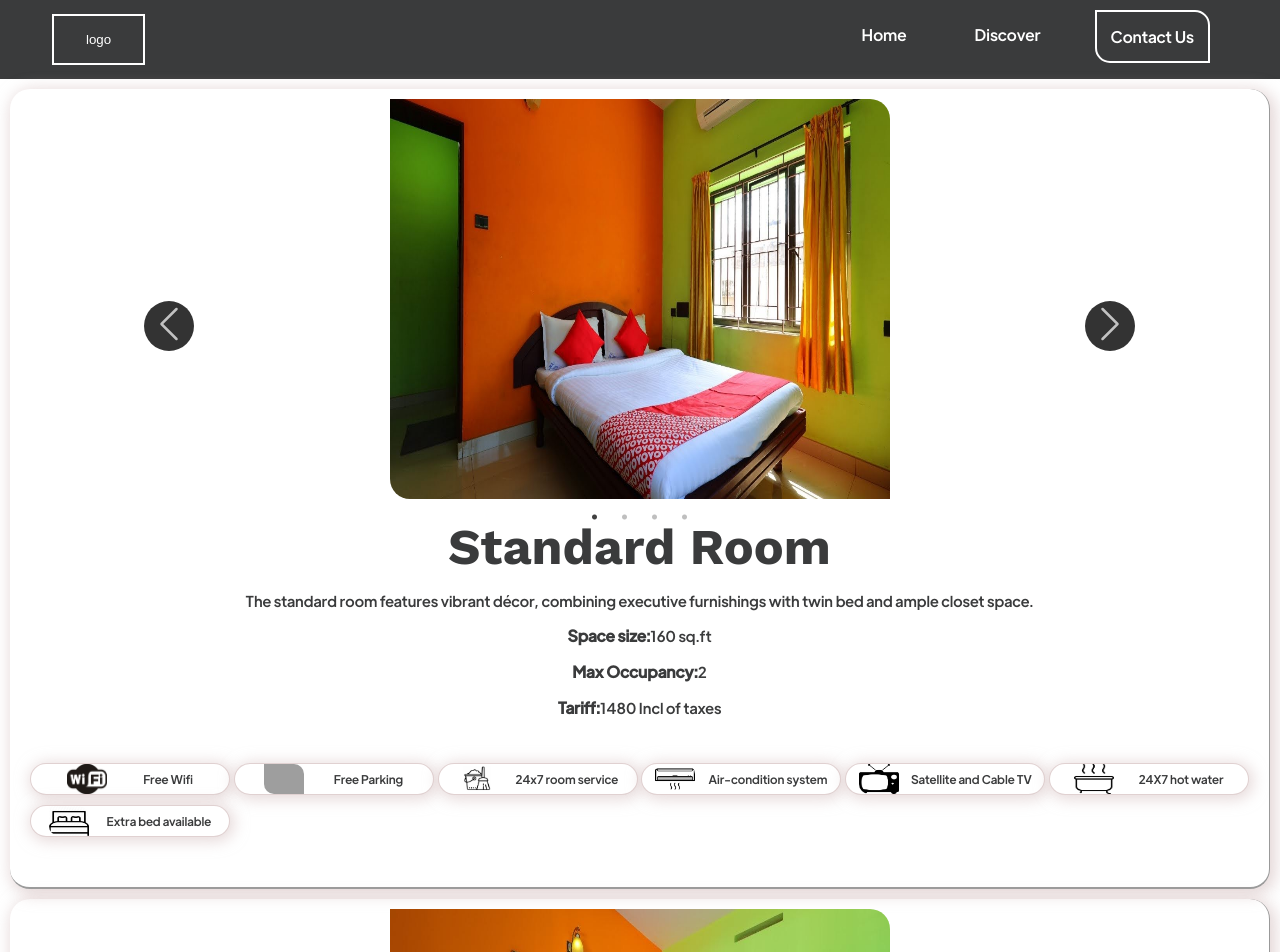
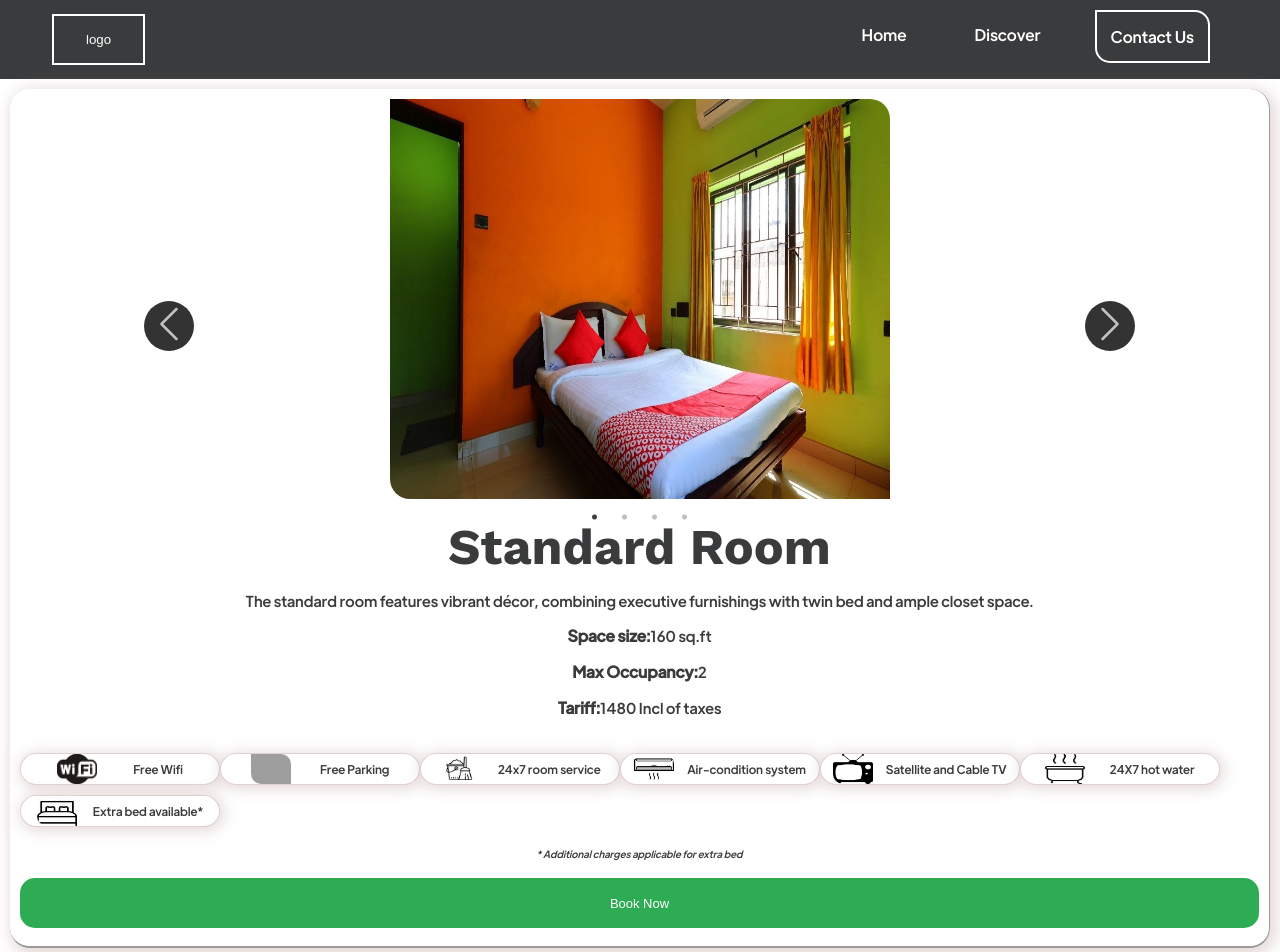
Before and after one commit to agentblues22/hotel-booking-test, a Next.js app: page /discover in a window 1280 px wide. Shown: the top 952 px of the page. Built offline with nearby package versions, Linux system fonts and the light colour scheme; grey boxes are pictures that could not be loaded.

Commit message:
making changes for the buyer

```diff
--- a/components/Icongallery.js
+++ b/components/Icongallery.js
@@ -30,7 +30,7 @@ function Icongallery() {
       key: "06",
     },
     {
-      description: "Extra bed available ",
+      description: "Extra bed available* ",
       url: "/icons/bed.png",
       key: "07",
     },
--- a/components/Icongallery.module.css
+++ b/components/Icongallery.module.css
@@ -2,7 +2,7 @@
   padding: 20px 0px 0px 0px;
   display: flex;
   flex-direction: row;
-  justify-content: space-between;
+  justify-content: flex-start;
   flex-wrap: wrap;
 }
 
@@ -31,13 +31,13 @@
   font-size: 12px;
 }
 
-@media only screen and (max-width: 1500px) {
+@media only screen and (max-width: 1100px) {
   .imagegallery_main {
     padding: 30px 10px 30px 10px;
     display: flex;
     flex-direction: row;
     flex-wrap: wrap;
-    justify-content: space-between;
+    justify-content: space-around;
     justify-self: center;
   }
 
--- a/pages/discover.js
+++ b/pages/discover.js
@@ -4,6 +4,10 @@ import Roomcarousal from "../components/roomcarousal";
 import Icongallery from "../components/Icongallery";
 
 export default function Discover() {
+  function AlertBox() {
+    alert("For Booking contact +91 902 031 6400 / +91 807 569 8245");
+  }
+
   const photos = [
     {
       description:
@@ -107,6 +111,12 @@ export default function Discover() {
               <div className={classes.icongallery}>
                 <Icongallery />
               </div>
+              <div className={classes.small_reminder}>
+                * Additional charges applicable for extra bed{" "}
+              </div>
+              <button onClick={AlertBox} className={classes.galleryCTA}>
+                Book Now
+              </button>
             </div>
           </div>
         );
--- a/styles/discover.module.css
+++ b/styles/discover.module.css
@@ -9,6 +9,12 @@
 
 .poi_main {
   width: 100%;
+}
+
+.small_reminder {
+  font-size: 10px;
+  font-style: italic;
+  margin: 10px 0px 10px 0px;
 }
 .room_imgcontainer {
   grid-area: contain1;
@@ -23,11 +29,28 @@
   font-size: 16px;
   color: #3a3b3c;
 }
+.galleryCTA {
+  width: 250px;
+  height: 50px;
+  font-size: 20px;
+  background-color: rgba(23, 163, 65, 0.9);
+  color: white;
+  padding: 14px 20px;
+  margin: 8px 0;
+  border: none;
+  border-radius: 15px;
+  cursor: pointer;
+  transition-duration: 0.3s;
+}
+
+.galleryCTA:hover {
+  background-color: rgb(9, 87, 32);
+}
 .room_container {
   border-bottom: 2px solid rgba(0, 0, 0, 0.4);
   border-right: 1px solid rgba(0, 0, 0, 0.4);
   display: grid;
-  grid-template-columns: 400px 700px;
+  grid-template-columns: 30vw 58vw;
   grid-template-rows: auto;
   grid-template-areas: "contain1 contain2 ";
   border-radius: 20px;
@@ -77,4 +100,8 @@
   .room_heading {
     justify-content: center;
   }
+  .galleryCTA {
+    width: 100%;
+    font-size: 13px;
+  }
 }
```
Also changed, not shown: components/Availability.js (+12 -0 lines), components/gallery.js (+1 -1 lines), components/hero.module.css (+7 -9 lines), pages/contact.js (+9 -3 lines), styles/Home.module.css (+13 -7 lines), public/logo.jpeg (added).
